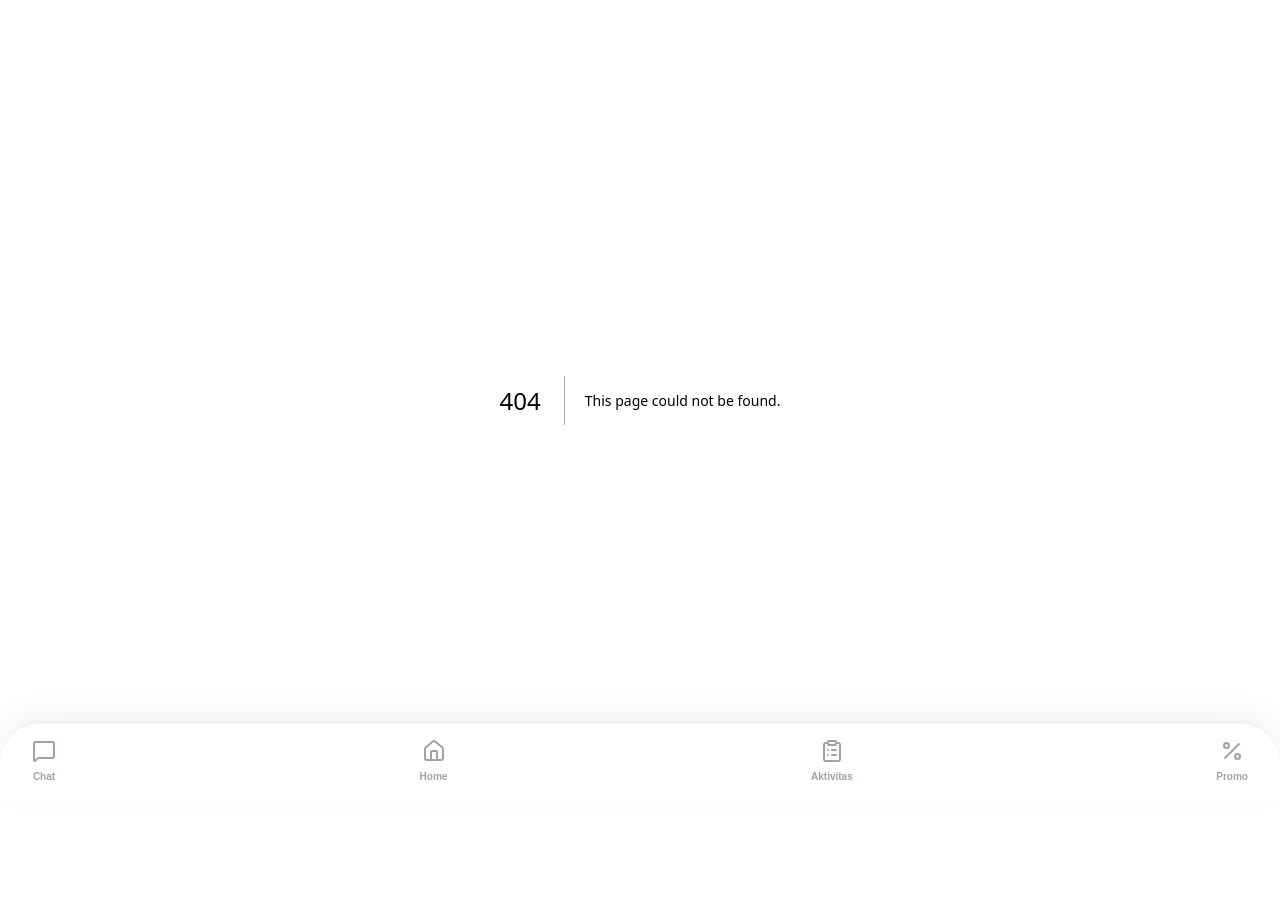
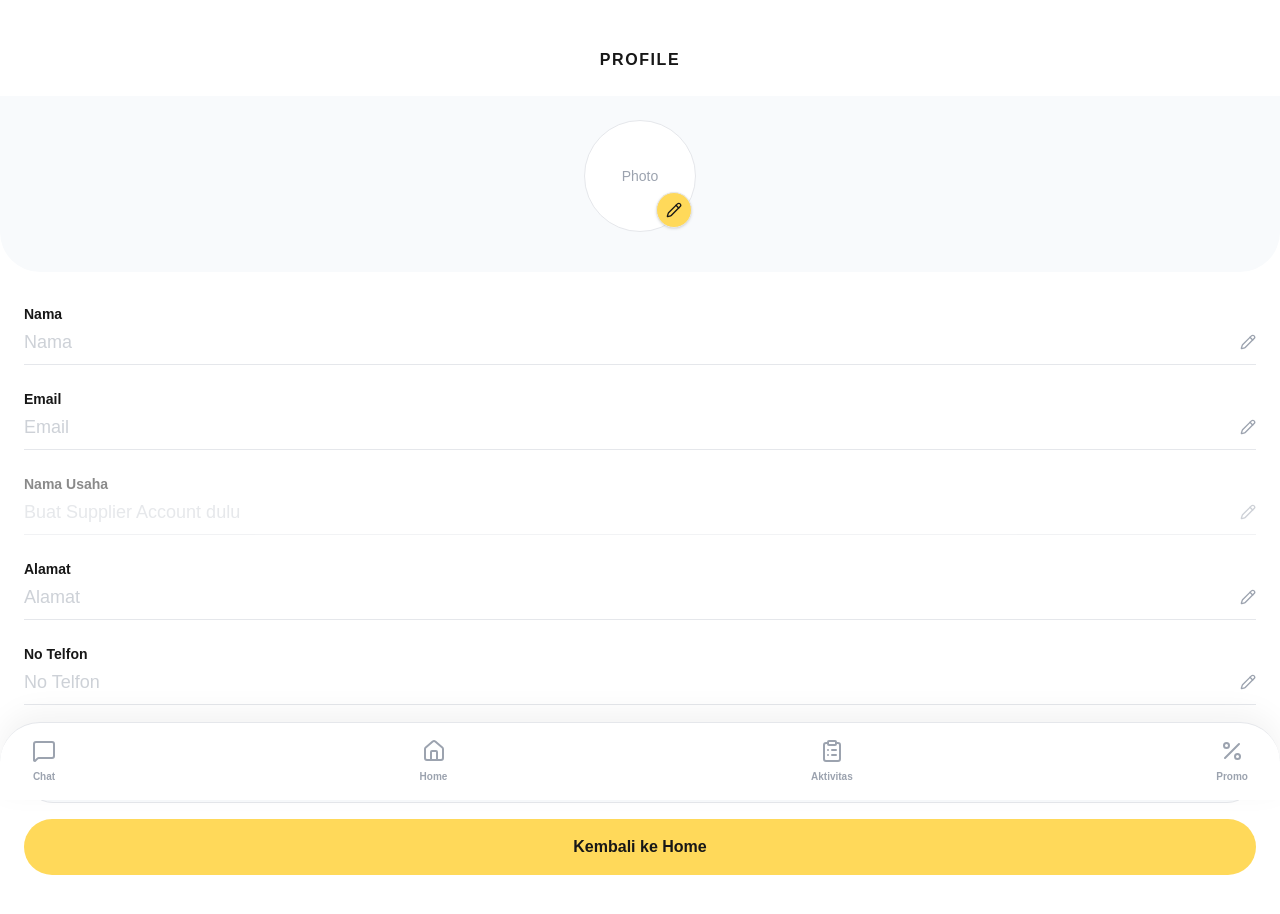
Before and after one commit to StevenQuo/nuclear-project, a Next.js app: page /profile/edit in a window 1280 px wide. Before the commit this address had no page. Shown: the top 914 px of the page. Before the commit the page ends 800 px from the top, so only its background shows below. Built offline with nearby package versions, Linux system fonts and the light colour scheme.

Commit message:
feat: add profile (not verified enough)

```diff
--- /dev/null
+++ b/app/profile/edit/page.tsx
@@ -0,0 +1,214 @@
+'use client';
+
+import { Pencil } from 'lucide-react';
+import Link from 'next/link';
+import { useMemo, useState } from 'react';
+
+type StoredUser = {
+  id: number;
+  name: string;
+  email: string;
+  phone?: string | null;
+  address?: string | null;
+};
+
+type StoredSupplierProfile = {
+  id: number;
+  user_id: number;
+  business_name: string;
+  phone?: string | null;
+  address?: string | null;
+  status?: string;
+};
+
+type FormState = {
+  name: string;
+  email: string;
+  businessName: string;
+  address: string;
+  phone: string;
+};
+
+function readUser(): StoredUser | null {
+  if (typeof window === 'undefined') return null;
+  const raw = window.localStorage.getItem('nuclear_user');
+  if (!raw) return null;
+  try {
+    return JSON.parse(raw) as StoredUser;
+  } catch {
+    return null;
+  }
+}
+
+function readSupplierProfile(): StoredSupplierProfile | null {
+  if (typeof window === 'undefined') return null;
+  const raw = window.localStorage.getItem('nuclear_supplier_profile');
+  if (!raw) return null;
+  try {
+    return JSON.parse(raw) as StoredSupplierProfile;
+  } catch {
+    return null;
+  }
+}
+
+export default function EditProfilePage() {
+  const [user] = useState<StoredUser | null>(() => readUser());
+  const [supplierProfile] = useState<StoredSupplierProfile | null>(() => readSupplierProfile());
+
+  const [form, setForm] = useState<FormState>(() => ({
+    name: user?.name ?? '',
+    email: user?.email ?? '',
+    businessName: supplierProfile?.business_name ?? '',
+    address: (supplierProfile?.address ?? user?.address ?? '') || '',
+    phone: (supplierProfile?.phone ?? user?.phone ?? '') || '',
+  }));
+
+  const canShowBusinessName = Boolean(supplierProfile);
+  const canSave = useMemo(() => form.name.trim().length > 0 && form.email.trim().length > 0, [form.email, form.name]);
+
+  const onSave = () => {
+    if (!canSave) return;
+
+    const nextUser: StoredUser = {
+      id: user?.id ?? 0,
+      name: form.name.trim(),
+      email: form.email.trim(),
+      phone: form.phone.trim() || null,
+      address: form.address.trim() || null,
+    };
+
+    window.localStorage.setItem('nuclear_user', JSON.stringify(nextUser));
+    window.dispatchEvent(new Event('nuclear-user-change'));
+
+    if (supplierProfile) {
+      const nextSupplier: StoredSupplierProfile = {
+        ...supplierProfile,
+        business_name: form.businessName.trim() || supplierProfile.business_name,
+        phone: form.phone.trim() || null,
+        address: form.address.trim() || null,
+      };
+      window.localStorage.setItem('nuclear_supplier_profile', JSON.stringify(nextSupplier));
+    }
+
+    window.location.href = '/profile';
+  };
+
+  return (
+    <div className="min-h-screen bg-background text-foreground">
+      <div className="px-6 pt-12 pb-6 text-center font-extrabold tracking-widest">PROFILE</div>
+
+      <div className="bg-surface-2 rounded-b-[40px] px-6 pb-10">
+        <div className="flex justify-center pt-6">
+          <div className="relative">
+            <div className="w-28 h-28 rounded-full bg-surface border border-border overflow-hidden flex items-center justify-center">
+              <div className="w-full h-full flex items-center justify-center text-muted-2 text-sm">Photo</div>
+            </div>
+            <button
+              type="button"
+              className="absolute bottom-1 right-1 w-9 h-9 rounded-full bg-primary text-primary-foreground flex items-center justify-center border border-border shadow-sm"
+              aria-label="Edit photo"
+            >
+              <Pencil size={16} />
+            </button>
+          </div>
+        </div>
+      </div>
+
+      <div className="px-6 pt-8 pb-[calc(96px+env(safe-area-inset-bottom))]">
+        <div className="flex flex-col gap-6">
+          <div>
+            <div className="text-sm font-bold">Nama</div>
+            <div className="flex items-center gap-3 mt-1">
+              <input
+                value={form.name}
+                onChange={(e) => setForm((p) => ({ ...p, name: e.target.value }))}
+                className="flex-1 bg-transparent text-muted-2 text-lg focus:outline-none"
+                placeholder="Nama"
+              />
+              <Pencil size={16} className="text-muted-2" />
+            </div>
+            <div className="h-px bg-border mt-2" />
+          </div>
+
+          <div>
+            <div className="text-sm font-bold">Email</div>
+            <div className="flex items-center gap-3 mt-1">
+              <input
+                value={form.email}
+                onChange={(e) => setForm((p) => ({ ...p, email: e.target.value }))}
+                className="flex-1 bg-transparent text-muted-2 text-lg focus:outline-none"
+                placeholder="Email"
+              />
+              <Pencil size={16} className="text-muted-2" />
+            </div>
+            <div className="h-px bg-border mt-2" />
+          </div>
+
+          <div className={`${canShowBusinessName ? '' : 'opacity-50'}`}>
+            <div className="text-sm font-bold">Nama Usaha</div>
+            <div className="flex items-center gap-3 mt-1">
+              <input
+                value={form.businessName}
+                onChange={(e) => setForm((p) => ({ ...p, businessName: e.target.value }))}
+                className="flex-1 bg-transparent text-muted-2 text-lg focus:outline-none"
+                placeholder={canShowBusinessName ? 'Nama Usaha' : 'Buat Supplier Account dulu'}
+                disabled={!canShowBusinessName}
+              />
+              <Pencil size={16} className="text-muted-2" />
+            </div>
+            <div className="h-px bg-border mt-2" />
+          </div>
+
+          <div>
+            <div className="text-sm font-bold">Alamat</div>
+            <div className="flex items-center gap-3 mt-1">
+              <input
+                value={form.address}
+                onChange={(e) => setForm((p) => ({ ...p, address: e.target.value }))}
+                className="flex-1 bg-transparent text-muted-2 text-lg focus:outline-none"
+                placeholder="Alamat"
+              />
+              <Pencil size={16} className="text-muted-2" />
+            </div>
+            <div className="h-px bg-border mt-2" />
+          </div>
+
+          <div>
+            <div className="text-sm font-bold">No Telfon</div>
+            <div className="flex items-center gap-3 mt-1">
+              <input
+                value={form.phone}
+                onChange={(e) => setForm((p) => ({ ...p, phone: e.target.value }))}
+                className="flex-1 bg-transparent text-muted-2 text-lg focus:outline-none"
+                placeholder="No Telfon"
+                inputMode="tel"
+              />
+              <Pencil size={16} className="text-muted-2" />
+            </div>
+            <div className="h-px bg-border mt-2" />
+          </div>
+        </div>
+
+        <div className="mt-10 flex flex-col gap-4">
+          <button
+            type="button"
+            onClick={onSave}
+            disabled={!canSave}
+            className={`w-full rounded-full py-4 text-base font-bold ${
+              canSave ? 'bg-primary text-primary-foreground' : 'bg-surface-2 text-muted-2 border border-border'
+            }`}
+          >
+            Simpan
+          </button>
+
+          <Link
+            href="/"
+            className="w-full rounded-full py-4 text-base font-bold bg-primary text-primary-foreground text-center"
+          >
+            Kembali ke Home
+          </Link>
+        </div>
+      </div>
+    </div>
+  );
+}
--- a/app/profile/page.tsx
+++ b/app/profile/page.tsx
@@ -68,13 +68,16 @@ export default function ProfilePage() {
 
       <div className="mt-2">
         <div className="bg-background">
-          <button className="w-full px-6 py-4 flex items-center justify-between border-b border-border active:bg-surface-2">
+          <Link
+            href="/profile/edit"
+            className="w-full px-6 py-4 flex items-center justify-between border-b border-border active:bg-surface-2"
+          >
             <div className="flex items-center gap-3">
               <UserCircle2 size={20} className="text-muted" />
               <span className="text-sm font-semibold">Change Profile</span>
             </div>
             <ChevronRight size={18} className="text-muted-2" />
-          </button>
+          </Link>
 
           <Link
             href="/supplier-account/create"
--- a/app/supplier-account/create/page.tsx
+++ b/app/supplier-account/create/page.tsx
@@ -102,6 +102,22 @@ export default function CreateSupplierAccountPage() {
         throw new Error(firstError);
       }
 
+      const json = (await res.json().catch(() => null)) as { data?: unknown } | null;
+      const profile = (json?.data ?? null) as
+        | {
+            id: number;
+            user_id: number;
+            business_name: string;
+            phone?: string | null;
+            address?: string | null;
+            status?: string;
+          }
+        | null;
+
+      if (profile) {
+        window.localStorage.setItem('nuclear_supplier_profile', JSON.stringify(profile));
+      }
+
       setStatus('success');
       setMessage('Supplier account berhasil dibuat. Menunggu verifikasi.');
       window.location.href = '/profile';
```
